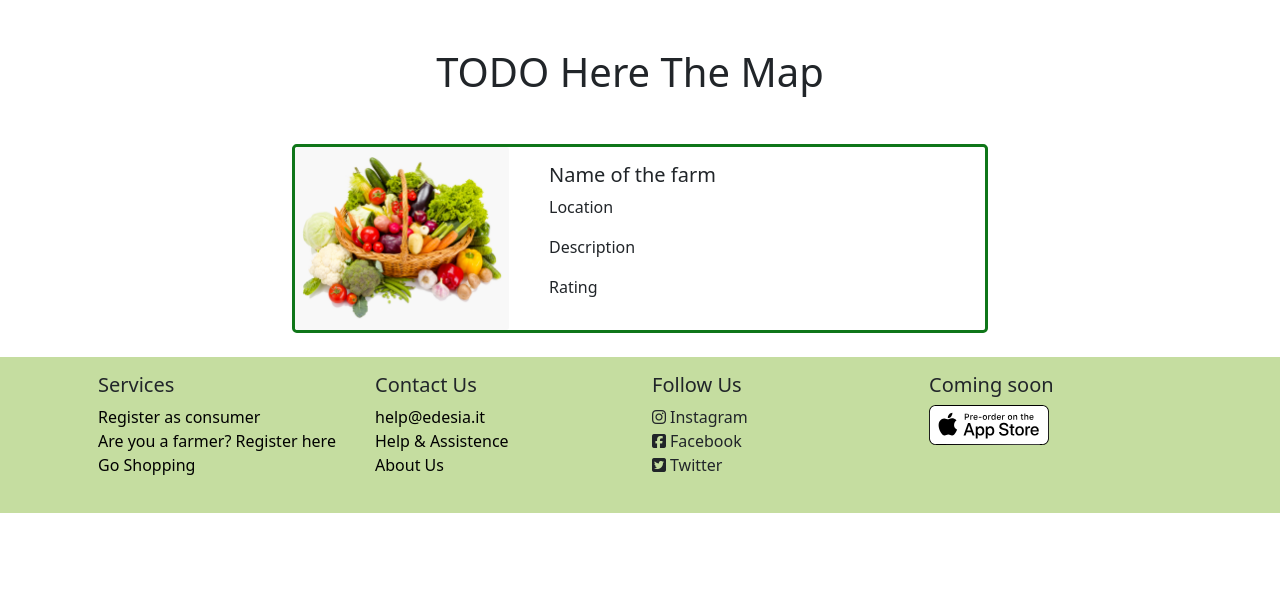
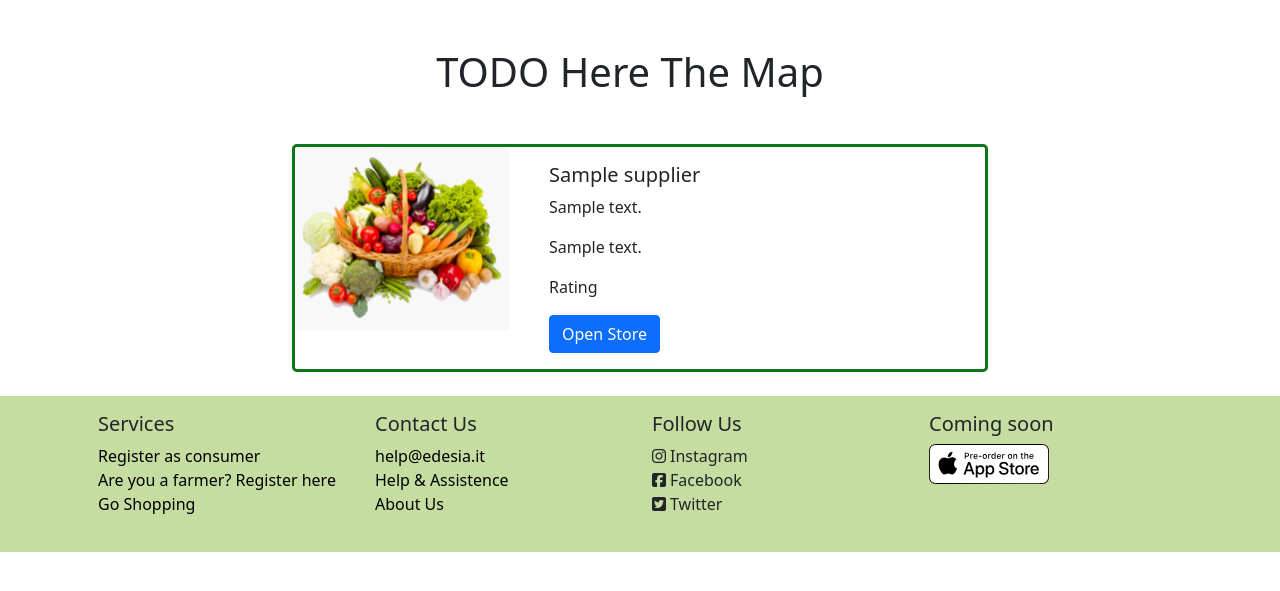
Before and after one commit to eugeniomassini/Edesia-Project-InformationSystem, a Python web app: template templates/Pages/research_result.html in a window 1280 px wide. Shown: the part 108-699 px from the top of the page. Run offline with Jinja, Linux system fonts and the light colour scheme; the template is opened without the code that fills it: most values are stand-ins (such as "Sample title", 1, 10 or a date in 2020); some libraries are stand-ins or nearby versions.

Commit message:
Research working

```diff
--- a/templates/Pages/research_result.html
+++ b/templates/Pages/research_result.html
@@ -12,8 +12,9 @@
         <div class="container-lg">
             <div class="col-8 col-md m-auto">
 
-                <!-- Card to fill-->
-                <div class="card m-4 rounded-3 border-3" id="cardResult">
+                {% if suppliers %}
+                    {% for supplier in suppliers %}
+                    <div class="card m-4 rounded-3 border-3" id="cardResult">
                     <div class="row">
                         <div class="col-4 col-md-4">
                             <img src="/static/images/hp_first.png" class="card-img">
@@ -21,17 +22,22 @@
                         <div class="col-8 col-md-8">
                             <div class="card-body">
                                 <h5 class="card-title">
-                                    Name of the farm
+                                    {{ supplier.supplier_name }}
                                 </h5>
-                                <p class="card-text">Location</p>
-                                <p class="card-text">Description</p>
+                                <p class="card-text">{{ supplier.supplier_address }}</p>
+                                <p class="card-text">{{ supplier.description}}</p>
                                 <p class="card-text">Rating</p>
+                                <a class="btn btn-primary" href="{{ url_for('farmer_store', id=supplier.id) }}">Open Store</a>
                             </div>
                         </div>
                     </div>
                 </div>
-
-
+                    {% endfor %}
+                {% else %}
+                    <div class="row text-center">
+                        <h2>No Results found</h2>
+                    </div>
+                {% endif %}
             </div>
         </div>
     </div>
```
Also changed, not shown: app.py (+31 -9 lines), website.db.
